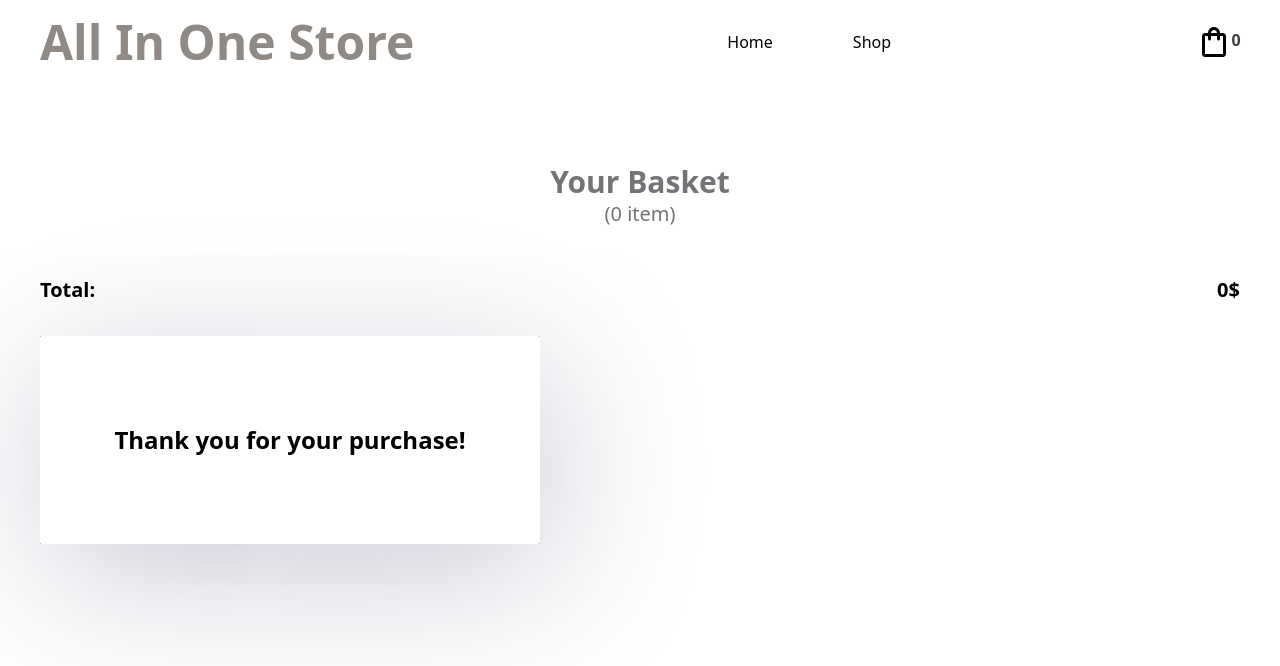
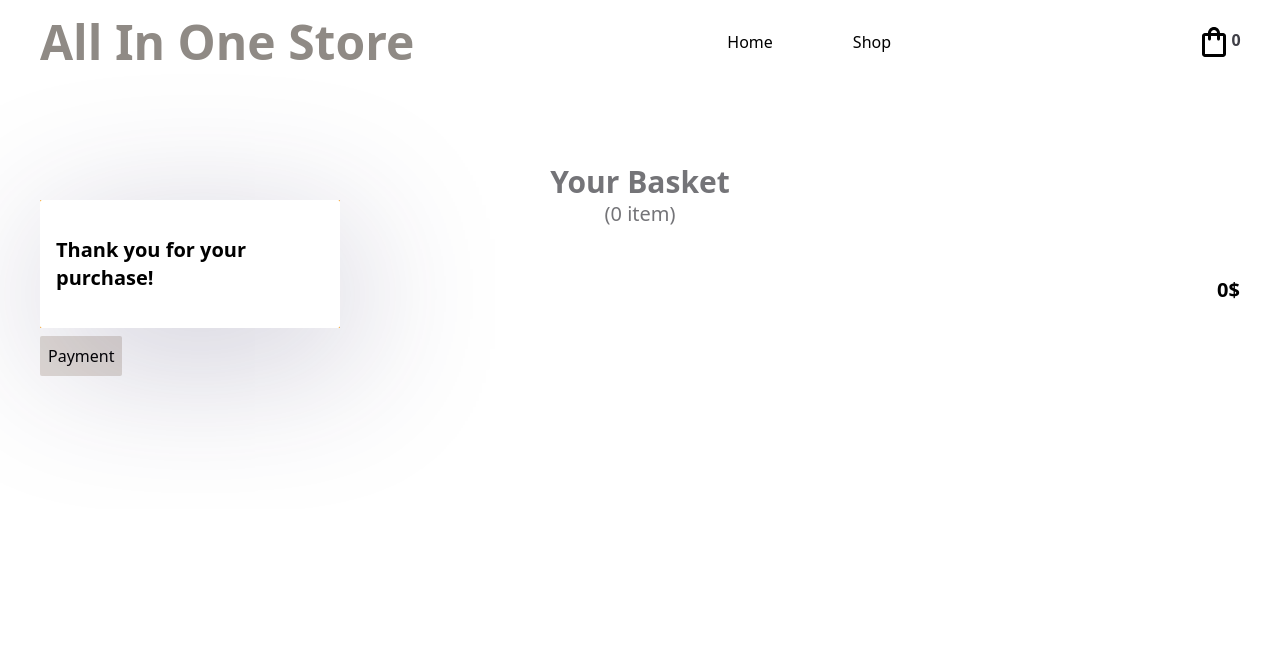
Before and after one commit to ElMaez/sem_3_bf_shop, a Next.js app: page /payment in a window 1280 px wide. Both pictures are taken after a click on the button "Payment". Shown: the top 666 px of the page. Built offline with nearby package versions, Linux system fonts and the light colour scheme.

Commit message:
den kan ikke positioneres iforholdet til main pga html struktur.

```diff
--- a/src/app/(pages)/payment/Popover.jsx
+++ b/src/app/(pages)/payment/Popover.jsx
@@ -46,9 +46,9 @@ function Popover({ children, content, trigger = "click" }) {
       <div onClick={() => setShow(!show)}>{children}</div>
       <div
         hidden={!show}
-        className=" absolute top-[0%] left-[0%] z-50 transition-all bg-amber-500 "
+        className=" absolute bottom-[120%] z-50 transition-all bg-amber-500 "
       >
-        <div className="rounded-xs w-[500px] h-52 bg-white shadow-[10px_30px_150px_rgba(46,38,92,0.25)] p-[1rem] grid">
+        <div className="rounded-xs w-[300px] h-32 bg-white shadow-[10px_30px_150px_rgba(46,38,92,0.25)] p-[1rem] grid">
           {content}
         </div>
       </div>
--- a/src/app/(pages)/payment/page.jsx
+++ b/src/app/(pages)/payment/page.jsx
@@ -86,7 +86,7 @@ export default function Payment() {
         </div>
         <Popover
           content={
-            <p className="self-center justify-self-center font-semibold text-2xl">
+            <p className="self-center justify-self-center font-semibold text-xl">
               Thank you for your purchase!
             </p>
           }
```
